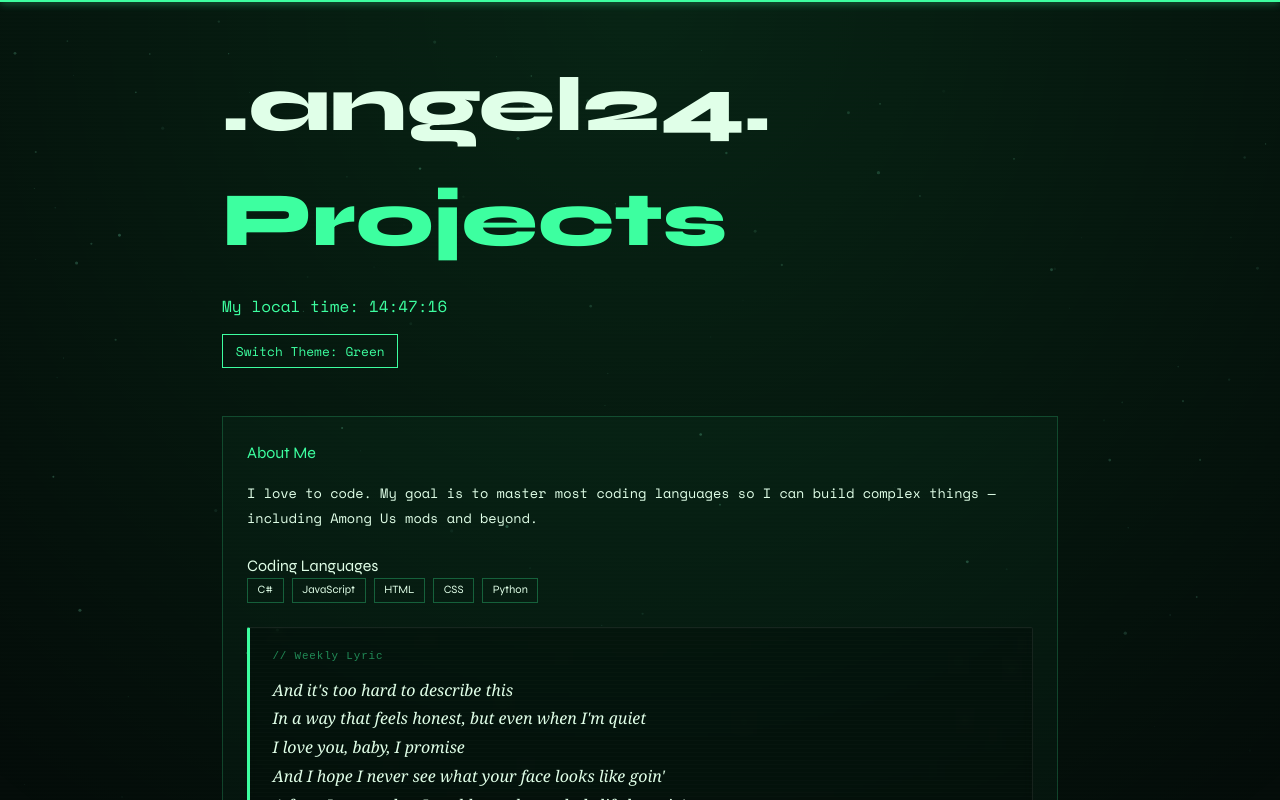
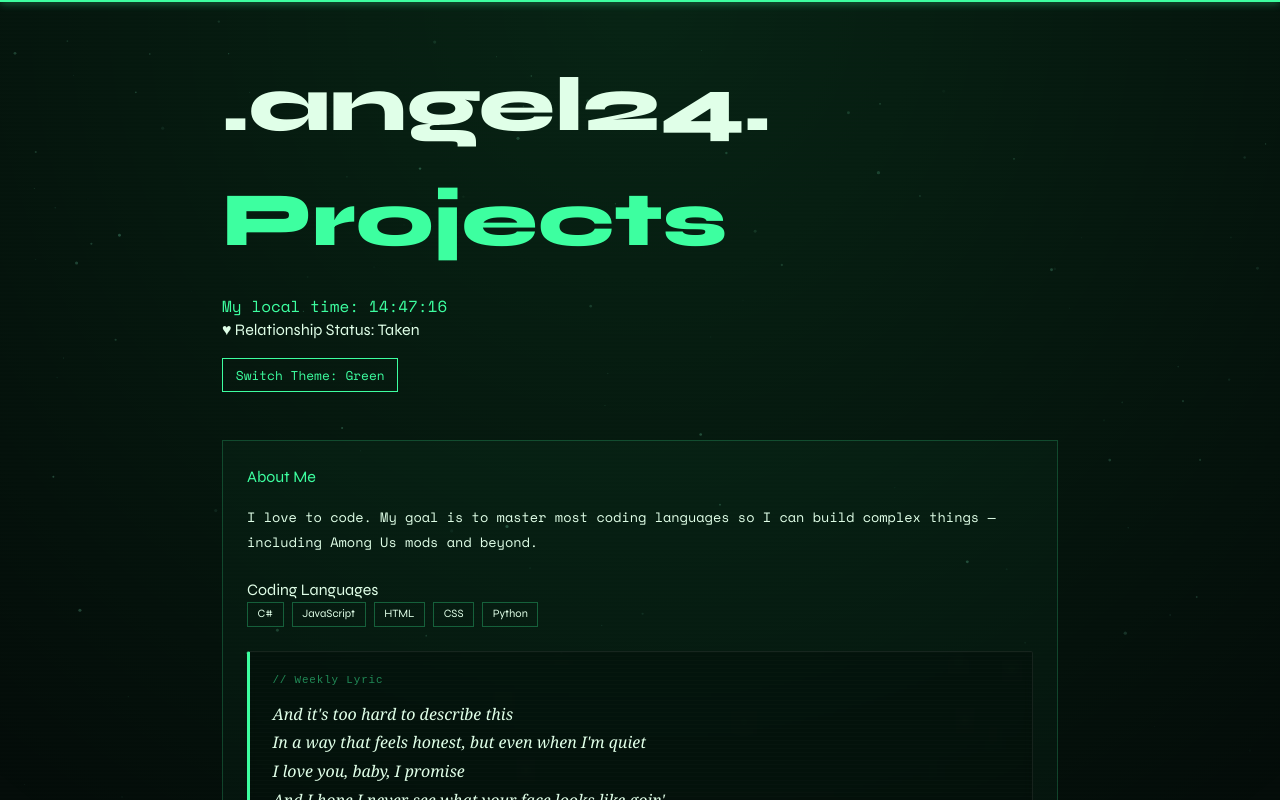
Before and after one commit to andries659/portfolio, a React (Vite) app: page / in a window 1280 px wide. Shown: the top 800 px of the page. Built offline with nearby package versions, Linux system fonts and the light colour scheme; no server answers.

Commit message:
Update App.jsx

```diff
--- a/src/App.jsx
+++ b/src/App.jsx
@@ -171,6 +171,9 @@ function App() {
           </h1>
 
           <div className="header-time">My local time: {time}</div>
+          <div className="relationship-status">
+            <span className="heart-icon">♥</span> Relationship Status: Taken
+          </div>
 
           <button className="theme-toggle" onClick={cycleTheme}>
             Switch Theme: {theme.label}
```
